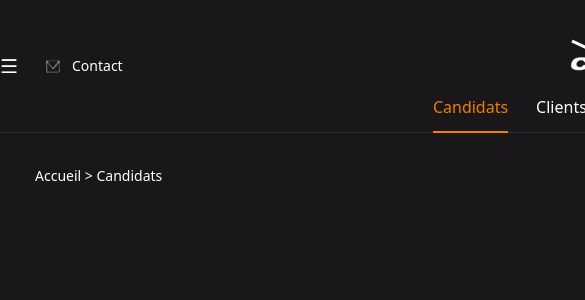
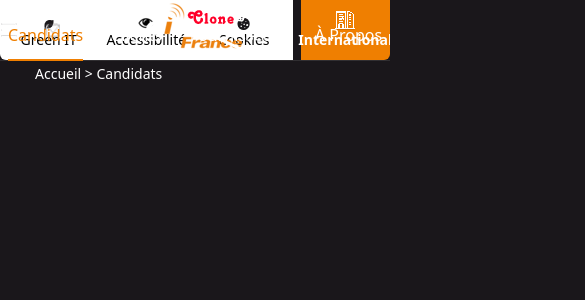
Before and after one commit to ShalltearFR/Circet-clone, a Next.js app: page /candidats in a window 390 px wide. Shown: the top 300 px of the page, 585 px wide, since content can reach past the window. Built offline with nearby package versions, Linux system fonts and the light colour scheme.

Commit message:
responsive header

```diff
--- a/app/layout.tsx
+++ b/app/layout.tsx
@@ -12,7 +12,7 @@ export default function RootLayout({
 
   return (
     <html lang="fr">
-      <body className="bg-background w-[1240px] mx-auto flex flex-col">
+      <body className="bg-background mx-auto mobile:w-full desktop:w-[1240px]">
         <Header />
         <span className="ml-[35px] mt-[33px] text-white text-sm capitalize">{`Accueil > ${pathname}`}</span>
         <main>{children}</main>
--- a/components/Header/Header.tsx
+++ b/components/Header/Header.tsx
@@ -32,46 +32,8 @@ const Header: React.FC = () => {
   ];
 
   return (
-    <header className="w-[1240px] h-[133px] border-white/10 border-b-[1.2px] mx-auto relative">
-      <Link
-        href={"/"}
-        className="absolute inset-0 flex items-center justify-center"
-      >
-        <img src="/img/header/logo.webp" width={112} height={67} alt="" />
-      </Link>
-
-      <div className="w-[132px] h-[39px] absolute inset-0 flex items-center my-auto gap-7">
-        <button
-          className="w-[18px] h-[18px] flex-shrink-0"
-          onClick={handleHamburger}
-        >
-          <img
-            className="mx-auto w-[18px] h-[18px]"
-            src="/img/header/hamburger.webp"
-            alt=""
-          />
-        </button>
-        <div className="w-[114px] h-[18px] flex gap-3 items-center">
-          <img
-            className="w-[14px] h-[14px]"
-            src="/img/header/mail.webp"
-            alt=""
-          />
-          <span className="text-primary text-sm">Contact</span>
-        </div>
-      </div>
-
-      <ul className="absolute inset-0 flex items-end justify-center gap-7 translate-y-[1px]">
-        {navLink.map((link) => (
-          <li key={uuid()} className={`pb-3 border-b-2 ${pathname === link.href ? "text-accent border-accent" : "text-white border-transparent hover:text-accent"}`}>
-            <Link href={link.href}>
-              <span className="text-md">{link.name}</span>
-            </Link>
-          </li>
-        ))}
-      </ul>
-
-      <div className=" w-[365px] h-[58px] ml-auto">
+    <header className="border-white/10 border-b-[1.2px] mx-auto relative mobile:w-full desktop:w-[1240px] desktop:h-[130px] mobile:h-[190px]">
+      <div className="h-[60px] desktop:w-[365px] desktop:ml-auto mobile:w-full">
         <div className="grid grid-cols-4 rounded-b-md h-full w-full overflow-hidden">
           <MiniNav
             href={"/green-it"}
@@ -102,12 +64,52 @@ const Header: React.FC = () => {
               width={"20px"}
               alt={""}
             />
-            <span className="my-auto text-white text-xs font-medium">
+            <span className="my-auto text-white text-sm font-semibold">
               International
             </span>
           </a>
         </div>
       </div>
+
+      <Link
+        href={"/"}
+        className="absolute inset-0 flex items-center justify-center"
+      >
+        <img src="/img/header/logo.webp" width={112} height={67} alt="" />
+      </Link>
+
+      <div className="w-[135px] h-[40px] absolute inset-0 flex items-center my-auto gap-7 mobile:ml-2 desktop:ml-0">
+        <button
+          className="w-[18px] h-[18px] flex-shrink-0"
+          onClick={handleHamburger}
+        >
+          <img
+            className="mx-auto w-[18px] h-[18px]"
+            src="/img/header/hamburger.webp"
+            alt=""
+          />
+        </button>
+        <div className="w-[115px] h-[20px] flex gap-3 items-center">
+          <img
+            className="w-[14px] h-[14px]"
+            src="/img/header/mail.webp"
+            alt=""
+          />
+          <span className="text-primary text-sm">Contact</span>
+        </div>
+      </div>
+
+      <ul className="absolute inset-0 flex items-end justify-center gap-7 translate-y-[1px]">
+        {navLink.map((link) => (
+          <li key={uuid()} className={`pb-3 border-b-2 ${pathname === link.href ? "text-accent border-accent" : "text-white border-transparent hover:text-accent"}`}>
+            <Link href={link.href}>
+              <span className="text-md">{link.name}</span>
+            </Link>
+          </li>
+        ))}
+      </ul>
+
+
     </header>
   );
 };
--- a/components/Header/MiniNav.tsx
+++ b/components/Header/MiniNav.tsx
@@ -14,7 +14,7 @@ const MiniNav: React.FC<MiniNavProps> = ({ href, img, desc, imgSize }) => {
       className="grid grid-rows-[30px,20px] items-end justify-center h-full bg-white px-3"
     >
       <img className="mx-auto" src={img} width={imgSize.width}  height={imgSize.height} alt={""} />
-      <span className="my-auto text-black text-xs">{desc}</span>
+      <span className="my-auto text-black text-sm font-light">{desc}</span>
     </Link>
   );
 };
--- a/tailwind.config.ts
+++ b/tailwind.config.ts
@@ -9,10 +9,9 @@ const config: Config = {
   theme: {
     extend: {
       screens: {
-        sm: "480px",
-        md: "992px",
-        lg: "1200px",
-        xl: "1546px",
+        mobile: "480px",
+        tablet: "992px",
+        desktop: "1240px",
       },
       colors: {
         primary: "white",
```
